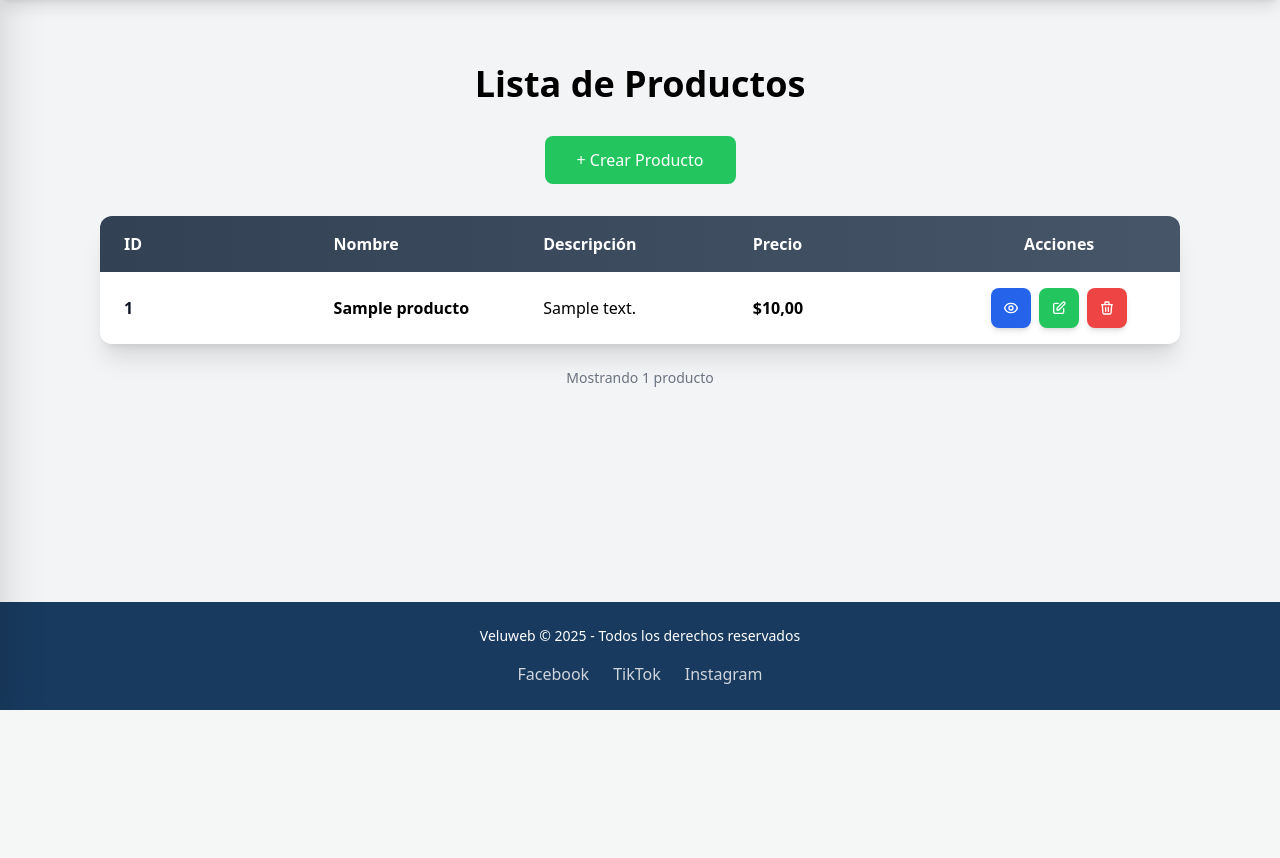
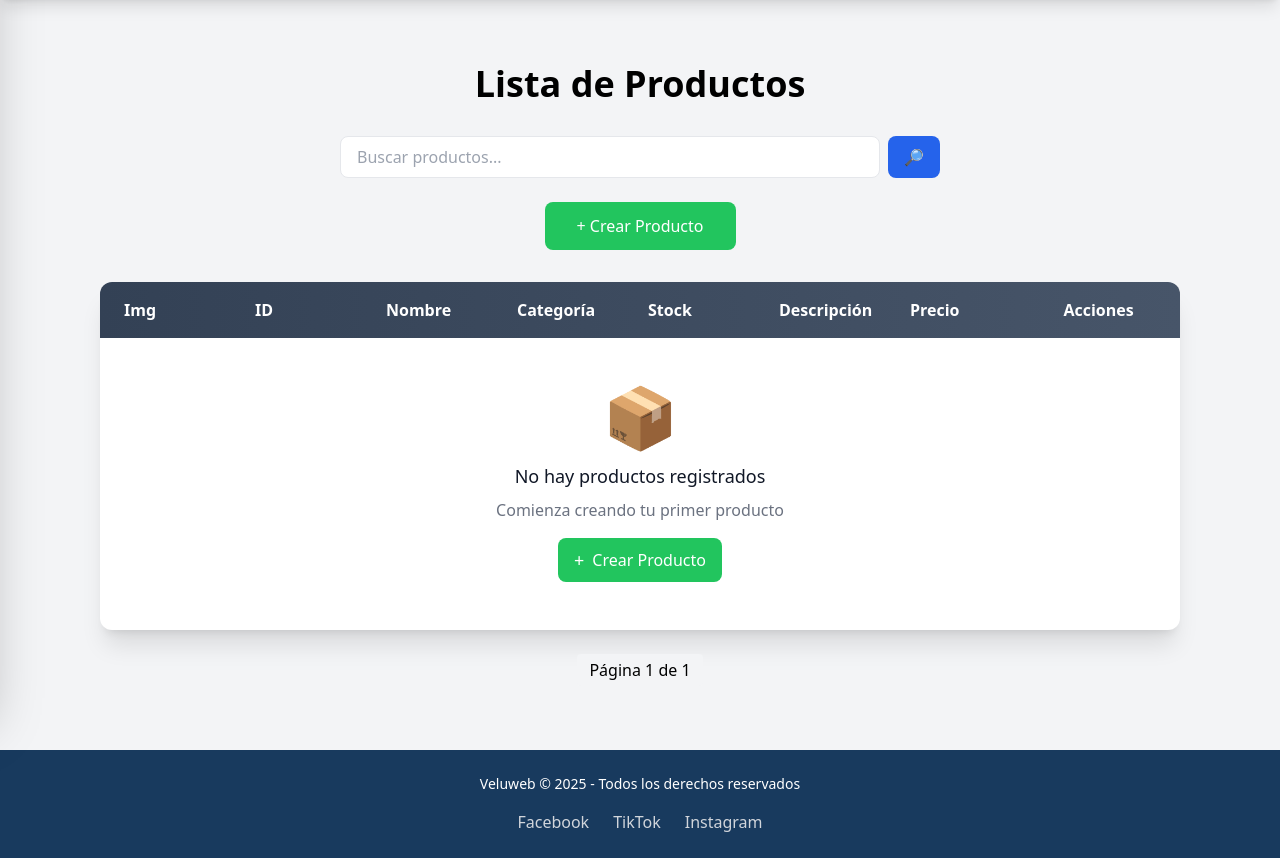
Before and after one commit to Andynoz/Proyecto_Veluweb_2.0, a Django app: page /productos/ in a window 1280 px wide. Shown: the part 90-948 px from the top of the page. Before the commit the page ends 800 px from the top, so only its background shows below. Run offline with Django 5.2, Linux system fonts and the light colour scheme; a user stored in the database is signed in; tables that the repository leaves empty hold one stand-in row (values such as "Sample post"); some libraries are stand-ins or nearby versions.

Commit message:
Mejoras en CRUD de productos

```diff
--- a/Proyecto_Veluweb/clientes/settings.py
+++ b/Proyecto_Veluweb/clientes/settings.py
@@ -188,3 +188,9 @@ DEFAULT_FROM_EMAIL = 'veluweb1@gmail.com'
 # ==============================================================================
 
 DEFAULT_AUTO_FIELD = 'django.db.models.BigAutoField'
+
+from pathlib import Path
+BASE_DIR = Path(__file__).resolve().parent.parent
+
+MEDIA_URL = '/media/'
+MEDIA_ROOT = BASE_DIR / 'media'
--- a/Proyecto_Veluweb/todo/templates/productos/index.html
+++ b/Proyecto_Veluweb/todo/templates/productos/index.html
@@ -7,77 +7,102 @@
   <!-- Título principal -->
   <h1 class="text-dark text-4xl mb-8 text-center font-semibold">Lista de Productos</h1>
 
-  <!-- Botón crear producto centrado -->
+  <!-- Buscador -->
+  <form method="get" class="flex justify-center mb-6">
+    <input type="search" name="q" value="{{ q }}" placeholder="Buscar productos..." class="form-control w-1/2 border rounded-lg px-4 py-2">
+    <button class="ml-2 bg-blue-600 text-white px-4 py-2 rounded-lg hover:bg-blue-700 transition">🔎</button>
+  </form>
+
+  <!-- Botón crear producto -->
   <div class="flex justify-center mb-8">
     <a href="{% url 'crear_producto' %}" class="bg-green-500 hover:bg-green-600 text-white font-medium px-8 py-3 rounded-lg text-base transition-all duration-300 hover:-translate-y-0.5 hover:shadow-xl inline-block">
       + Crear Producto
     </a>
   </div>
 
-  <!-- Contenedor de la tabla con fondo blanco y sombra -->
+  <!-- Contenedor de la tabla -->
   <div class="bg-white rounded-xl shadow-xl overflow-hidden">
-    <!-- Header de la tabla con gradiente personalizado -->
+    <!-- Header -->
     <div class="bg-gradient-to-r from-slate-700 to-slate-600">
-      <div class="grid grid-cols-5 gap-4 px-6 py-4 font-semibold text-white">
-        <div class="text-left">ID</div>
-        <div class="text-left">Nombre</div>
-        <div class="text-left">Descripción</div>
-        <div class="text-left">Precio</div>
+      <div class="grid grid-cols-8 gap-4 px-6 py-4 font-semibold text-white">
+        <div>Img</div>
+        <div>ID</div>
+        <div>Nombre</div>
+        <div>Categoría</div>
+        <div>Stock</div>
+        <div>Descripción</div>
+        <div>Precio</div>
         <div class="text-center">Acciones</div>
       </div>
     </div>
 
-    <!-- Cuerpo de la tabla -->
+    <!-- Cuerpo -->
     <div class="divide-y divide-gray-200">
       {% for producto in productos %}
-      <div class="grid grid-cols-5 gap-4 px-6 py-4 hover:bg-gray-50 transition-all duration-300 hover:translate-x-1">
-        <!-- ID -->
-        <div class="flex items-center text-gray-900 font-semibold">
-          {{ producto.id }}
+      <div class="grid grid-cols-8 gap-4 px-6 py-4 hover:bg-gray-50 transition-all duration-300 hover:translate-x-1">
+
+        <!-- Imagen -->
+        <div class="flex items-center">
+          {% if producto.imagen %}
+            <img src="{{ producto.imagen.url }}" alt="{{ producto.nombre }}" class="w-12 h-12 object-cover rounded-md">
+          {% else %}
+            <img src="{% static 'todo/images/no-image.png' %}" alt="No image" class="w-12 h-12 object-cover rounded-md">
+          {% endif %}
         </div>
 
+        <!-- ID -->
+        <div class="flex items-center font-semibold text-gray-900">{{ producto.id }}</div>
+
         <!-- Nombre -->
+        <div class="flex items-center font-semibold text-dark">{{ producto.nombre }}</div>
+
+        <!-- Categoría -->
         <div class="flex items-center">
-          <span class="text-dark font-semibold">{{ producto.nombre }}</span>
+          {% if producto.categoria %}
+            <span class="px-2 py-1 bg-blue-100 text-blue-800 rounded text-sm">{{ producto.categoria.nombre }}</span>
+          {% else %}
+            <span class="px-2 py-1 bg-gray-200 text-gray-700 rounded text-sm">Sin categoría</span>
+          {% endif %}
+        </div>
+
+        <!-- Stock -->
+        <div class="flex items-center">
+          {% if producto.stock <= 3 %}
+            <span class="px-2 py-1 bg-yellow-100 text-yellow-800 rounded text-sm">Bajo ({{ producto.stock }})</span>
+          {% else %}
+            <span class="px-2 py-1 bg-green-100 text-green-800 rounded text-sm">{{ producto.stock }}</span>
+          {% endif %}
         </div>
 
         <!-- Descripción -->
-        <div class="flex items-center">
-          <span class="text-dark font-medium">{{ producto.descripcion }}</span>
-        </div>
+        <div class="flex items-center">{{ producto.descripcion }}</div>
 
         <!-- Precio -->
-        <div class="flex items-center">
-          <span class="text-dark font-bold">${{ producto.precio|floatformat:2 }}</span>
-        </div>
+        <div class="flex items-center font-bold text-dark">${{ producto.precio|floatformat:2 }}</div>
 
         <!-- Acciones -->
         <div class="flex items-center justify-center space-x-2">
-          <!-- Botón Ver/Detalles -->
-          <a href="{% url 'detalle_producto' producto.pk %}" class="inline-flex items-center justify-center w-10 h-10 bg-blue-600 hover:bg-blue-700 text-white rounded-lg transition-all duration-300 shadow-md hover:shadow-lg hover:-translate-y-0.5">
-            <svg class="w-4 h-4" fill="none" stroke="currentColor" viewBox="0 0 24 24">
-              <path stroke-linecap="round" stroke-linejoin="round" stroke-width="2" d="M15 12a3 3 0 11-6 0 3 3 0 016 0z"></path>
-              <path stroke-linecap="round" stroke-linejoin="round" stroke-width="2" d="M2.458 12C3.732 7.943 7.523 5 12 5c4.478 0 8.268 2.943 9.542 7-1.274 4.057-5.064 7-9.542 7-4.477 0-8.268-2.943-9.542-7z"></path>
-            </svg>
+          <!-- Ver -->
+          <a href="{% url 'detalle_producto' producto.pk %}" class="w-10 h-10 bg-blue-600 hover:bg-blue-700 text-white rounded-lg flex items-center justify-center transition shadow-md hover:shadow-lg hover:-translate-y-0.5">
+            <i class="bi bi-eye"></i>
           </a>
 
-          <!-- Botón Editar -->
-          <a href="{% url 'editar_producto' producto.pk %}" class="inline-flex items-center justify-center w-10 h-10 bg-green-500 hover:bg-green-600 text-white rounded-lg transition-all duration-300 shadow-md hover:shadow-lg hover:-translate-y-0.5">
-            <svg class="w-4 h-4" fill="none" stroke="currentColor" viewBox="0 0 24 24">
-              <path stroke-linecap="round" stroke-linejoin="round" stroke-width="2" d="M11 5H6a2 2 0 00-2 2v11a2 2 0 002 2h11a2 2 0 002-2v-5m-1.414-9.414a2 2 0 112.828 2.828L11.828 15H9v-2.828l8.586-8.586z"></path>
-            </svg>
+          <!-- Editar -->
+          <a href="{% url 'editar_producto' producto.pk %}" class="w-10 h-10 bg-green-500 hover:bg-green-600 text-white rounded-lg flex items-center justify-center transition shadow-md hover:shadow-lg hover:-translate-y-0.5">
+            <i class="bi bi-pencil"></i>
           </a>
 
-          <!-- Botón Eliminar -->
-          <a href="{% url 'eliminar_producto' producto.pk %}" onclick="return confirm('¿Estás seguro de que deseas eliminar este producto?')" class="inline-flex items-center justify-center w-10 h-10 bg-red-500 hover:bg-red-600 text-white rounded-lg transition-all duration-300 shadow-md hover:shadow-lg hover:-translate-y-0.5">
-            <svg class="w-4 h-4" fill="none" stroke="currentColor" viewBox="0 0 24 24">
-              <path stroke-linecap="round" stroke-linejoin="round" stroke-width="2" d="M19 7l-.867 12.142A2 2 0 0116.138 21H7.862a2 2 0 01-1.995-1.858L5 7m5 4v6m4-6v6m1-10V4a1 1 0 00-1-1h-4a1 1 0 00-1 1v3M4 7h16"></path>
-            </svg>
-          </a>
+          <!-- Desactivar -->
+          <form action="{% url 'desactivar' producto.pk %}" method="post" style="display:inline;">
+            {% csrf_token %}
+            <button class="w-10 h-10 bg-red-500 hover:bg-red-600 text-white rounded-lg flex items-center justify-center transition shadow-md hover:shadow-lg hover:-translate-y-0.5" type="submit" title="Desactivar">
+              <i class="bi bi-trash"></i>
+            </button>
+          </form>
         </div>
       </div>
       {% empty %}
-      <!-- Estado vacío -->
+      <!-- Sin productos -->
       <div class="px-6 py-12 text-center text-gray-500">
         <div class="text-6xl mb-4">📦</div>
         <h3 class="text-lg font-medium text-gray-900 mb-2">No hay productos registrados</h3>
@@ -91,12 +116,20 @@
     </div>
   </div>
 
-  <!-- Información adicional -->
-  {% if productos %}
-  <div class="mt-6 text-center text-gray-500 text-sm">
-    Mostrando {{ productos|length }} producto{{ productos|length|pluralize:"s" }}
-  </div>
+  <!-- Paginación -->
+  {% if page_obj %}
+  <nav class="mt-6 flex justify-center">
+    <ul class="flex items-center space-x-2">
+      {% if page_obj.has_previous %}
+        <li><a class="px-3 py-1 bg-gray-200 rounded hover:bg-gray-300" href="?page={{ page_obj.previous_page_number }}{% if q %}&q={{ q }}{% endif %}">Anterior</a></li>
+      {% endif %}
+      <li class="px-3 py-1 bg-gray-100 rounded">Página {{ page_obj.number }} de {{ page_obj.paginator.num_pages }}</li>
+      {% if page_obj.has_next %}
+        <li><a class="px-3 py-1 bg-gray-200 rounded hover:bg-gray-300" href="?page={{ page_obj.next_page_number }}{% if q %}&q={{ q }}{% endif %}">Siguiente</a></li>
+      {% endif %}
+    </ul>
+  </nav>
   {% endif %}
+
 </div>
-
 {% endblock %}
--- a/Proyecto_Veluweb/todo/urls.py
+++ b/Proyecto_Veluweb/todo/urls.py
@@ -29,11 +29,15 @@ urlpatterns = [
     path('bienvenida/', views.bienvenida, name='bienvenida'),
 
     # CRUD Productos
-    path('productos/', views.productos_index, name='productos_index'),
+    path('productos/', views.lista_productos, name='productos_index'),
     path('productos/crear/', views.crear_producto, name='crear_producto'),
-    path('productos/editar/<int:pk>/', views.editar_producto, name='editar_producto'),
-    path('productos/eliminar/<int:pk>/', views.eliminar_producto, name='eliminar_producto'),
-    path('productos/detalle/<int:pk>/', views.detalle_producto, name='detalle_producto'),
+    path('productos/<int:pk>/', views.detalle_producto, name='detalle_producto'),
+    path('productos/<int:pk>/editar/', views.editar_producto, name='editar_producto'),
+    path('productos/<int:pk>/eliminar/', views.eliminar_producto, name='eliminar_producto'),
+    path('productos/desactivados/', views.desactivados, name='desactivados'),
+    path('productos/<int:pk>/desactivar/', views.desactivar_producto, name='desactivar'),
+    path('productos/<int:pk>/activar/', views.activar_producto, name='activar'),
+
 
     # CRUD Facturas
     path('facturas/', views.lista_facturas, name='lista_facturas'),
--- a/Proyecto_Veluweb/todo/views.py
+++ b/Proyecto_Veluweb/todo/views.py
@@ -24,6 +24,9 @@ import random
 from django.db.models import Q, Sum, Count, F
 from django.db.models.functions import TruncDay
 import json
+from django.views.decorators.http import require_POST
+from .models import Producto, Categoria
+from .forms import ProductoForm
 
 
 @login_required
@@ -309,73 +312,128 @@ def guardar_codigo_usuario(email):
 def bienvenida(request):
     return render(request, 'bienvenida.html')
 
+#PRODUCTOS
 
-# PRODUCTOS
 
+def productos_index(request):
+    return render(request, 'productos/index.html')  # Ajusta la ruta del template
+
+
+# LISTA DE PRODUCTOS (activos) con búsqueda, categoría y paginación
 @login_required
-def productos_index(request):
-    query = request.GET.get("buscar")
+def lista_productos(request):
+    q = request.GET.get('q', '').strip()
+    cat = request.GET.get('categoria', '')
 
-    if query:
-        productos_lista = Producto.objects.filter(
-            Q(nombre__icontains=query) | Q(descripcion__icontains=query)
-        ).order_by('-id')
-    else:
-        productos_lista = Producto.objects.all().order_by('-id')
+    productos = Producto.objects.filter(is_active=True)
 
-    paginator = Paginator(productos_lista, 5)
-    pagina = request.GET.get('page')
-    productos = paginator.get_page(pagina)
+    if q:
+        productos = productos.filter(Q(nombre__icontains=q) | Q(descripcion__icontains=q))
+    if cat:
+        productos = productos.filter(categoria__slug=cat)
+
+    productos = productos.order_by('-created_at')
+
+    paginator = Paginator(productos, 8)  # 8 por página
+    page_obj = paginator.get_page(request.GET.get('page'))
+
+    categorias = Categoria.objects.all()
 
     return render(request, 'productos/index.html', {
-        'productos': productos,
-        'buscar': query
+        'page_obj': page_obj,
+        'q': q,
+        'categorias': categorias,
+        'cat': cat
     })
 
 
+# DETALLE DE PRODUCTO
+@login_required
+def detalle_producto(request, pk):
+    producto = get_object_or_404(Producto, pk=pk)
+    return render(request, 'productos/detalle.html', {'producto': producto})
+
+
+# CREAR PRODUCTO
 @login_required
 def crear_producto(request):
-    form = ProductoForm(request.POST or None, request.FILES or None)
-    if form.is_valid():
-        form.save()
-        return redirect('productos_index')
-    return render(request, 'productos/crear.html', {'form': form})  # ← plantilla real
+    if request.method == 'POST':
+        form = ProductoForm(request.POST, request.FILES)
+        if form.is_valid():
+            form.save()
+            messages.success(request, 'Producto creado')
+            return redirect('productos:lista')
+    else:
+        form = ProductoForm()
+    return render(request, 'productos/crear.html', {'form': form})
 
+
+def eliminar_producto(request, pk):
+    producto = get_object_or_404(Producto, pk=pk)
+    producto.is_active = False  # en vez de borrar, desactivamos
+    producto.save()
+    return redirect('nombre_de_la_lista_de_productos')
+
+# EDITAR PRODUCTO
 @login_required
 def editar_producto(request, pk):
     producto = get_object_or_404(Producto, pk=pk)
-    form = ProductoForm(request.POST or None, request.FILES or None, instance=producto)
+    if request.method == 'POST':
+        form = ProductoForm(request.POST, request.FILES, instance=producto)
+        if form.is_valid():
+            form.save()
+            messages.success(request, 'Producto actualizado')
+            return redirect('productos:lista')
+    else:
+        form = ProductoForm(instance=producto)
+    return render(request, 'productos/editar.html', {'form': form, 'producto': producto})
 
-    if form.is_valid():
-        form.save()
-        return redirect('productos_index')
-    else:
-        print(form.errors)  # 👈 Esto mostrará los errores en la consola
 
-    return render(request, 'productos/editar.html', {'form': form})
+# DESACTIVAR PRODUCTO (soft delete)
+@login_required
+@require_POST
+def desactivar_producto(request, pk):
+    producto = get_object_or_404(Producto, pk=pk)
+    producto.is_active = False
+    producto.save()
+    messages.success(request, 'Producto desactivado')
+    return redirect('productos:lista')
+
+
+# LISTA DE PRODUCTOS DESACTIVADOS
+@login_required
+def desactivados(request):
+    productos = Producto.objects.filter(is_active=False).order_by('-updated_at')
+    paginator = Paginator(productos, 8)
+    page_obj = paginator.get_page(request.GET.get('page'))
+    return render(request, 'productos/desactivados.html', {'page_obj': page_obj})
 
 @login_required
 def eliminar_producto(request, pk):
+    """
+    Página de confirmación (GET) y acción de desactivar (POST).
+    Mantengo soft-delete (is_active=False) para no perder datos.
+    """
     producto = get_object_or_404(Producto, pk=pk)
     if request.method == 'POST':
-        producto.delete()
-        return redirect('productos_index')
+        producto.is_active = False
+        producto.save()
+        messages.success(request, 'Producto desactivado correctamente.')
+        return redirect('productos_index')  # coincide con el name en urls.py
+    # GET -> mostrar plantilla confirmation
     return render(request, 'productos/eliminar.html', {'producto': producto})
 
+# ACTIVAR PRODUCTO
 @login_required
-def detalle_producto(request, pk):
+@require_POST
+def activar_producto(request, pk):
     producto = get_object_or_404(Producto, pk=pk)
+    producto.is_active = True
+    producto.save()
+    messages.success(request, 'Producto activado')
+    return redirect('productos:desactivados')
 
-    producto_anterior = Producto.objects.filter(pk__lt=producto.pk).order_by('-pk').first()
-    producto_siguiente = Producto.objects.filter(pk__gt=producto.pk).order_by('pk').first()
 
-    contexto = {
-        'producto': producto,
-        'producto_anterior': producto_anterior,
-        'producto_siguiente': producto_siguiente
-    }
-
-    return render(request, 'productos/detalle.html', contexto)
 
 #FACTURAS
 
```
Also changed, not shown: Proyecto_Veluweb/todo/forms.py (+16 -3 lines), Proyecto_Veluweb/todo/models.py (+26 -4 lines), Proyecto_Veluweb/todo/static/todo/styles.css (+19 -3 lines).
